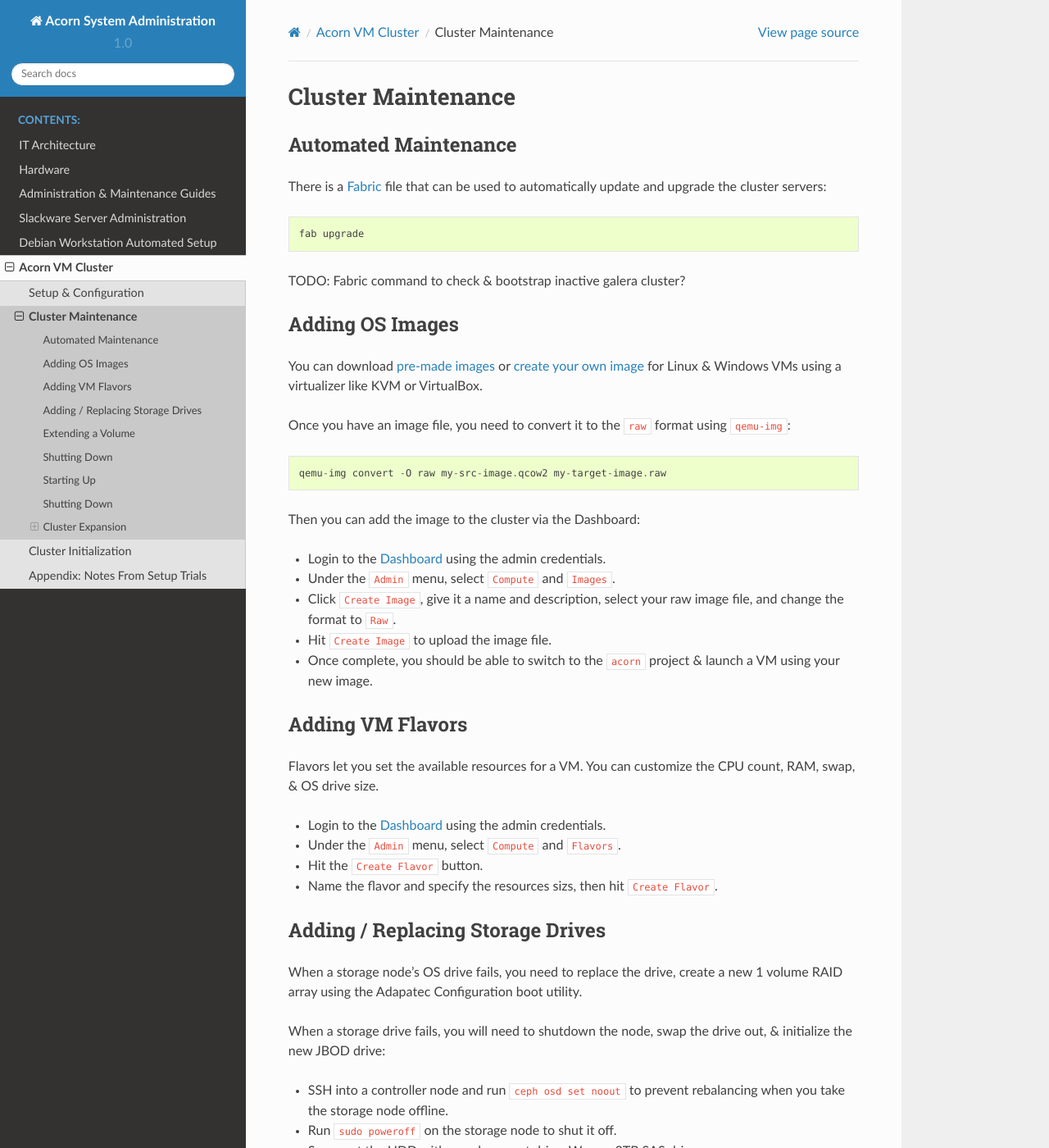
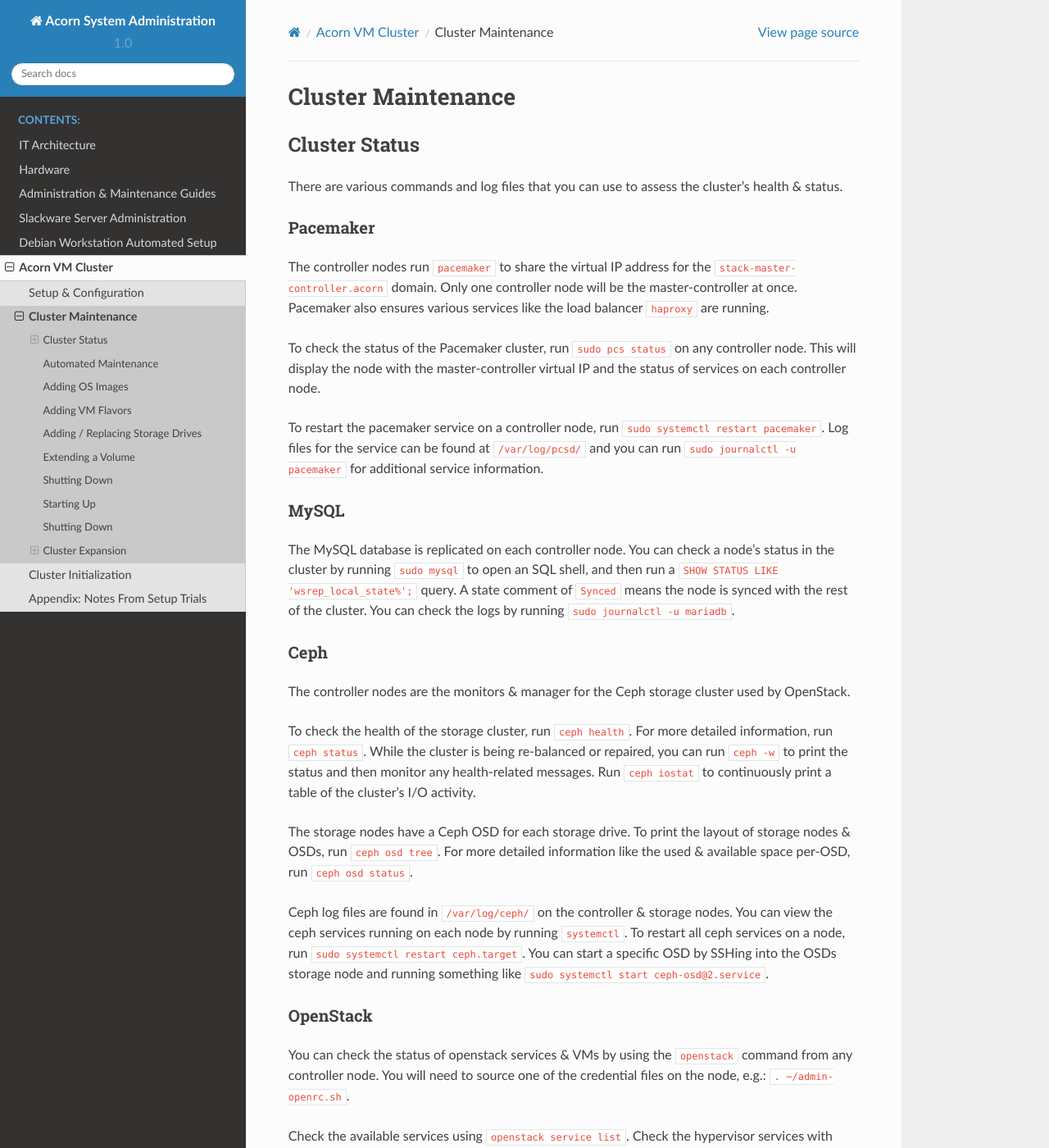
Before and after one commit to prikhi/sysadmintools, a Sphinx documentation site: the page built from docs/source/vm_cluster/maintenance.rst, in a window 1280 px wide and 1400 px high. Shown: the whole window at 82% size. Built offline with Sphinx 7.4.7 and the Read the Docs theme 2.0.0, drawn with Linux system fonts in a browser that asks for light colours; some of the changed text lies outside the part shown.

Commit message:
docs: Add Docs on Checking Cluster Status

```diff
--- a/docs/source/vm_cluster/maintenance.rst
+++ b/docs/source/vm_cluster/maintenance.rst
@@ -3,6 +3,82 @@
 ===================
 Cluster Maintenance
 ===================
+
+
+Cluster Status
+===============
+
+There are various commands and log files that you can use to assess the
+cluster's health & status.
+
+Pacemaker
+----------
+
+The controller nodes run ``pacemaker`` to share the virtual IP address for the
+``stack-master-controller.acorn`` domain. Only one controller node will be the
+master-controller at once. Pacemaker also ensures various services like the
+load balancer ``haproxy`` are running.
+
+To check the status of the Pacemaker cluster, run ``sudo pcs status`` on any
+controller node. This will display the node with the master-controller virtual
+IP and the status of services on each controller node.
+
+To restart the pacemaker service on a controller node, run ``sudo systemctl
+restart pacemaker``. Log files for the service can be found at
+``/var/log/pcsd/`` and you can run ``sudo journalctl -u pacemaker`` for
+additional service information.
+
+MySQL
+------
+
+The MySQL database is replicated on each controller node. You can check a
+node's status in the cluster by running ``sudo mysql`` to open an SQL shell,
+and then run a ``SHOW STATUS LIKE 'wsrep_local_state%';`` query. A state
+comment of ``Synced`` means the node is synced with the rest of the cluster.
+You can check the logs by running ``sudo journalctl -u mariadb``.
+
+Ceph
+-----
+
+The controller nodes are the monitors & manager for the Ceph storage cluster
+used by OpenStack.
+
+To check the health of the storage cluster, run ``ceph health``. For more
+detailed information, run ``ceph status``. While the cluster is being
+re-balanced or repaired, you can run ``ceph -w`` to print the status and then
+monitor any health-related messages. Run ``ceph iostat`` to continuously print
+a table of the cluster's I/O activity.
+
+The storage nodes have a Ceph OSD for each storage drive. To print the layout
+of storage nodes & OSDs, run ``ceph osd tree``. For more detailed information
+like the used & available space per-OSD, run ``ceph osd status``.
+
+Ceph log files are found in ``/var/log/ceph/`` on the controller & storage
+nodes. You can view the ceph services running on each node by running
+``systemctl``. To restart all ceph services on a node, run ``sudo systemctl
+restart ceph.target``. You can start a specific OSD by SSHing into the OSDs
+storage node and running something like ``sudo systemctl start
+ceph-osd@2.service``.
+
+OpenStack
+----------
+
+You can check the status of openstack services & VMs by using the ``openstack``
+command from any controller node. You will need to source one of the credential
+files on the node, e.g.: ``. ~/admin-openrc.sh``.
+
+Check the available services using ``openstack service list``. Check the
+hypervisor services with ``openstack compute service list`` and the networking
+services with ``openstack network agent list``. Check the hypervisor stats with
+``openstack hypervisor stats show`` and the per-hypervisor resources with
+``openstack hypervisor list --long``.
+
+Source the ``~/acorn-openrc.sh`` credential file to display details of the
+acorn project. ``openstack server list`` will show all VMs and their status.
+Similarly, run ``openstack volume list`` for all volumes, ``image list`` for
+all images, & ``flavor list`` for all VM flavors.
+
+See ``openstack --help`` for all available commands and flags.
 
 
 Automated Maintenance
```
